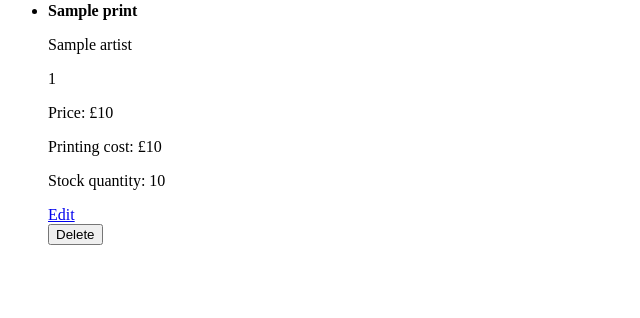
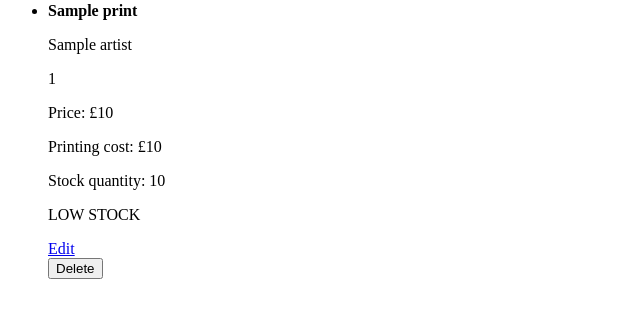
Before and after one commit to stephaniepboyne/First-Project-, a Flask app: page /prints in a window 1280 px wide. Shown: the part 246-564 px from the top of the page, without its empty margins (0-640 px from the left). Run offline with Flask 2, Linux system fonts and the light colour scheme; a database or web service that is not in the repository returns one stand-in record (values such as "Sample title"); some libraries are stand-ins or nearby versions.

Commit message:
low stock out of stock finished

```diff
--- a/templates/prints/index.html
+++ b/templates/prints/index.html
@@ -14,6 +14,13 @@
             <p>Price: £{{ print.price }}</p>
             <p>Printing cost: £{{ print.printing_cost }}</p>
             <p>Stock quantity: {{ print.stock }}</p>
+            {% if print.stock < 50 %}
+                {% if print.stock == 0 %}
+                    <p>OUT OF STOCK</p>
+                {% else %}
+                <p>LOW STOCK</p>
+                {% endif %}
+            {% endif %}
             <a href="/prints/{{ print.id }}/edit">Edit</a>
             <form action="/prints/{{ print.id }}/delete" method="POST">
                 <input type="submit" value="Delete">
```
Also changed, not shown: templates/artists/filter.html (+7 -0 lines). Lines whose indentation alone changed are shown as unchanged.
